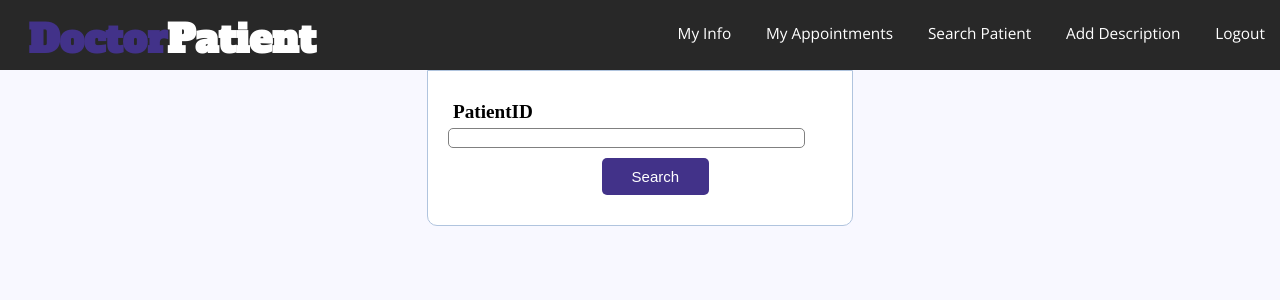
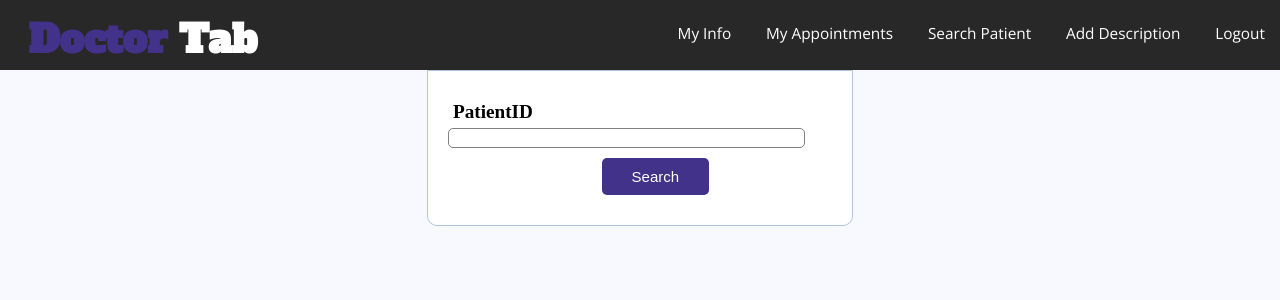
Before and after one commit to Vincent-Caraga/BSIS-NS-3AB_Team02_CodeIgniter3, a PHP site: page /presentaionlayer/doctor/add.php in a window 1280 px wide. Shown: the top 300 px of the page. Run offline with PHP 8.4, Linux system fonts and the light colour scheme; data comes from the database, SQL or seed files in the repository.

Commit message:
Update add.php

```diff
--- a/doctor/presentaionlayer/doctor/add.php
+++ b/doctor/presentaionlayer/doctor/add.php
@@ -9,7 +9,7 @@
 </head>
 
 <header>
-	<h1>Doctor<span>Patient</span></h1>
+	<h1>Doctor<span> Tab</span></h1>
 		<nav>
 
 
```
